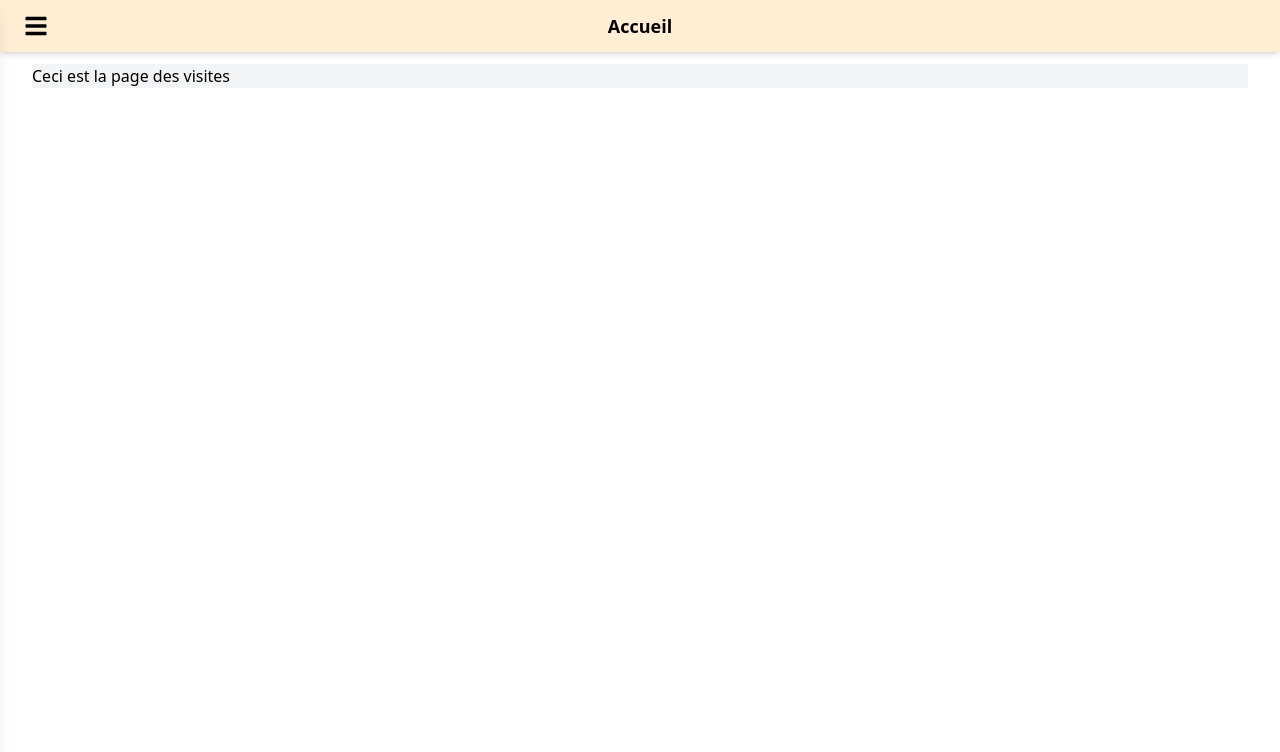
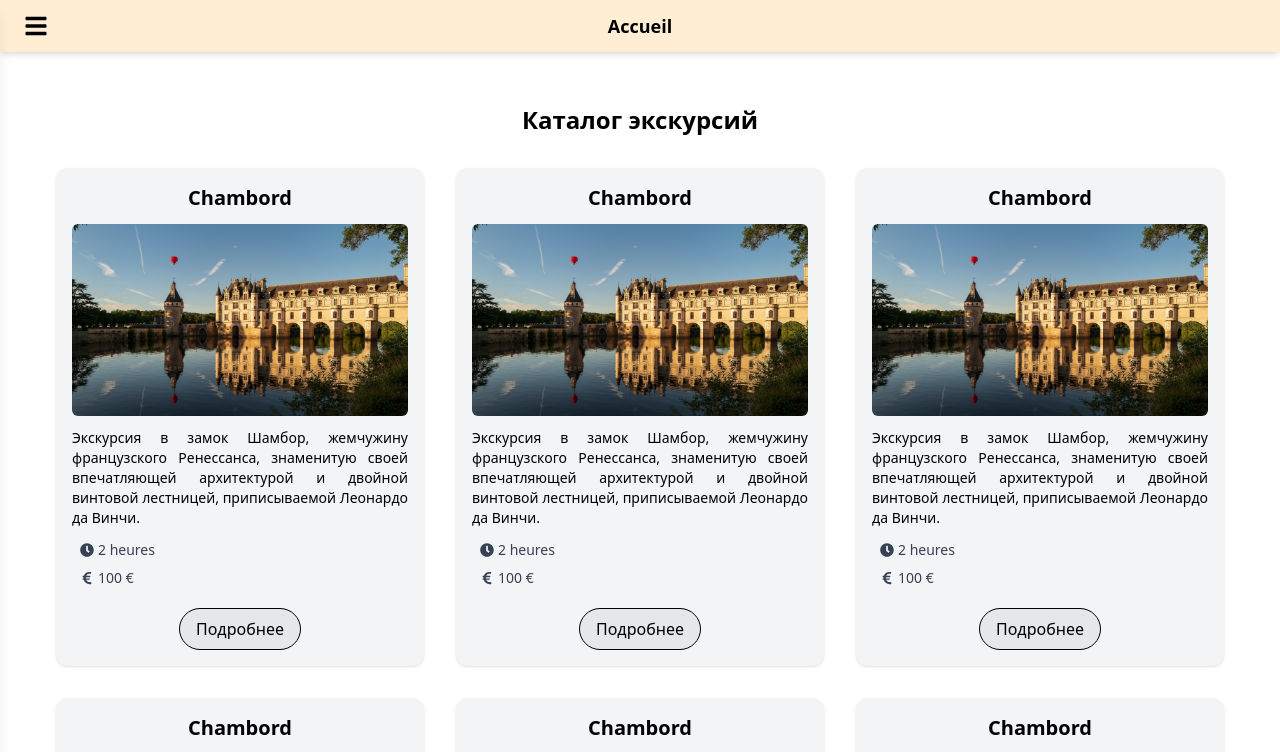
Before and after one commit to Zakyaru/site_macha, a React (Vite) app: page /#/visites in a window 1280 px wide. Shown: the top 752 px of the page. Built offline with nearby package versions, Linux system fonts and the light colour scheme.

Commit message:
ajout de VisitCard et simulation d'affichage avec 6 exexemples :  OK

```diff
--- /dev/null
+++ b/src/components/VisitCard.jsx
@@ -0,0 +1,32 @@
+import React from "react"
+import { FaClock, FaEuroSign } from "react-icons/fa"
+import chateauImg from "../assets/chateau2.jpg"
+
+export default function VisitCard() {
+  return (
+    <div className="bg-gray-100 rounded-xl shadow p-4 max-w-sm flex flex-col items-center gap-3">
+      <h2 className="text-xl font-semibold text-center">Chambord</h2>
+      <img
+        src={chateauImg}
+        alt="Château de Chambord"
+        className="rounded-md object-cover w-full h-48"
+      />
+      <p className="text-sm text-justify">
+        Экскурсия в замок Шамбор, жемчужину французского Ренессанса, знаменитую своей впечатляющей архитектурой и двойной винтовой лестницей, приписываемой Леонардо да Винчи.
+      </p>
+
+      <div className="flex flex-col gap-2 w-full px-2 text-gray-700 text-sm">
+        <span className="flex items-center gap-1">
+          <FaClock /> 2 heures
+        </span>
+        <span className="flex items-center gap-1">
+          <FaEuroSign /> 100 €
+        </span>
+      </div>
+
+      <button className="bg-gray-200 cursor-pointer mt-2 px-4 py-2 border border-black rounded-full hover:bg-black hover:text-white transition">
+        Подробнее
+      </button>
+    </div>
+  )
+}
--- a/src/pages/visites.jsx
+++ b/src/pages/visites.jsx
@@ -1,11 +1,15 @@
-const Visites = () => {
-    return (
-        <>
-            <div className="bg-gray-100">Ceci est la page des visites</div>
-            <div className="mt-500">test</div>
-        </>
+import React from "react"
+import VisitCard from "../components/VisitCard"
 
-    );
+export default function Visites() {
+  return (
+    <div className="px-6 py-10">
+      <h1 className="text-2xl font-bold mb-8 text-center">Каталог экскурсий</h1>
+      <div className="grid grid-cols-1 sm:grid-cols-2 lg:grid-cols-3 gap-8 justify-items-center">
+        {Array.from({ length: 6 }).map((_, i) => (
+          <VisitCard key={i} />
+        ))}
+      </div>
+    </div>
+  )
 }
-
-export default Visites;
```
